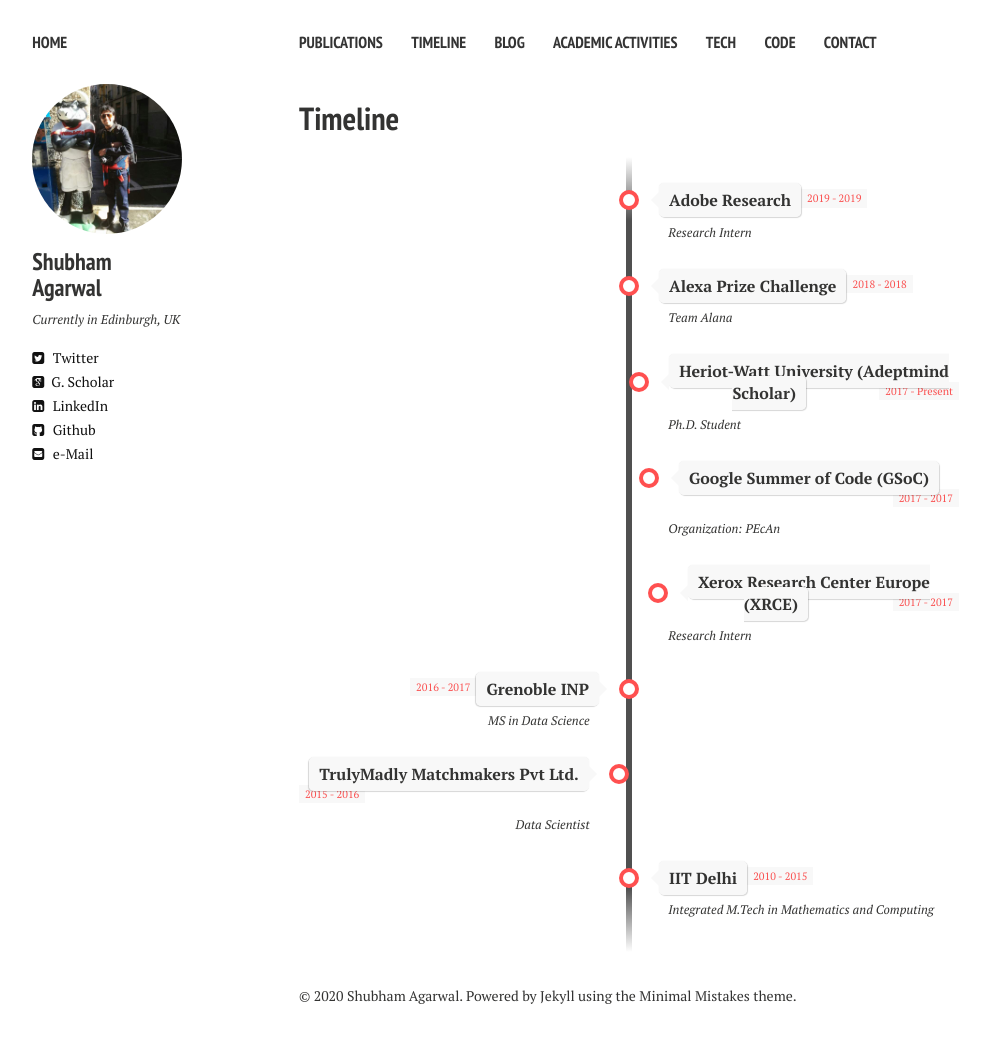
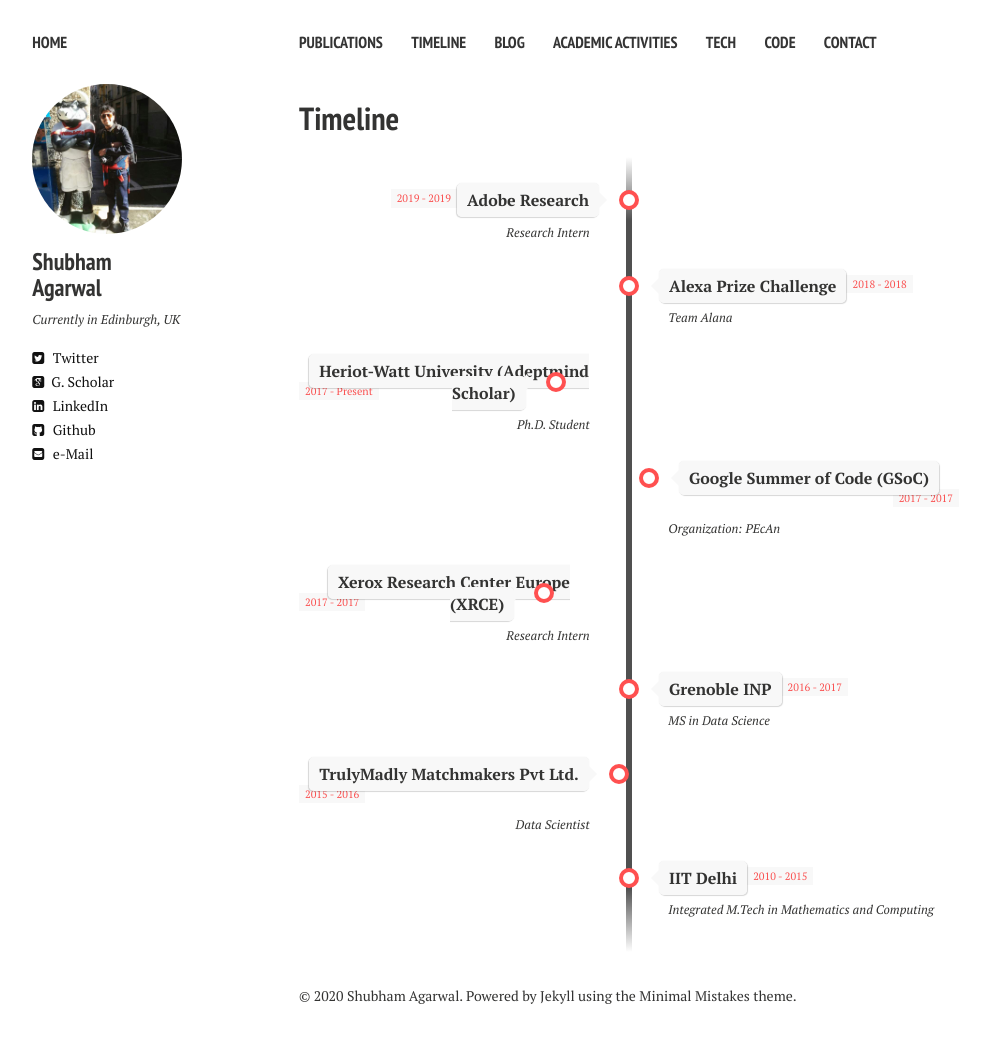
Before and after one commit to shubhamagarwal92/shubhamagarwal92.github.io, a Jekyll site: the page built from timeline.md, in a window 1280 px wide. Shown: the whole page, without its empty margins (21-1005 px from the left). Built offline with Jekyll 4.4.1, drawn with Linux system fonts in a browser that asks for light colours; nearby versions of some CDN libraries.

Commit message:
directions

```diff
--- a/timeline.md
+++ b/timeline.md
@@ -10,7 +10,7 @@
 
 <!-- Item 8 -->
 <li>
-	<div class="direction-r">
+	<div class="direction-l">
 		<div class="flag-wrapper">
 			<span class="flag">Adobe Research</span>
 			<span class="time-wrapper"><span class="time">2019 - 2019</span></span>
@@ -33,7 +33,7 @@
 
 <!-- Item 6 -->
 <li>
-	<div class="direction-r">
+	<div class="direction-l">
 		<div class="flag-wrapper">
 			<span class="flag">Heriot-Watt University (Adeptmind Scholar)</span>
 			<span class="time-wrapper"><span class="time">2017 - Present</span></span>
@@ -57,7 +57,7 @@
 
 <!-- Item 4 -->
 <li>
-	<div class="direction-r">
+	<div class="direction-l">
 		<div class="flag-wrapper">
 			<span class="flag">Xerox Research Center Europe (XRCE)</span>
 			<span class="time-wrapper"><span class="time">2017 - 2017</span></span>
@@ -68,7 +68,7 @@
 
 <!-- Item 3 -->
 <li>
-	<div class="direction-l">
+	<div class="direction-r">
 		<div class="flag-wrapper">
 			<span class="flag">Grenoble INP</span>
 			<span class="time-wrapper"><span class="time">2016 - 2017</span></span>
```
